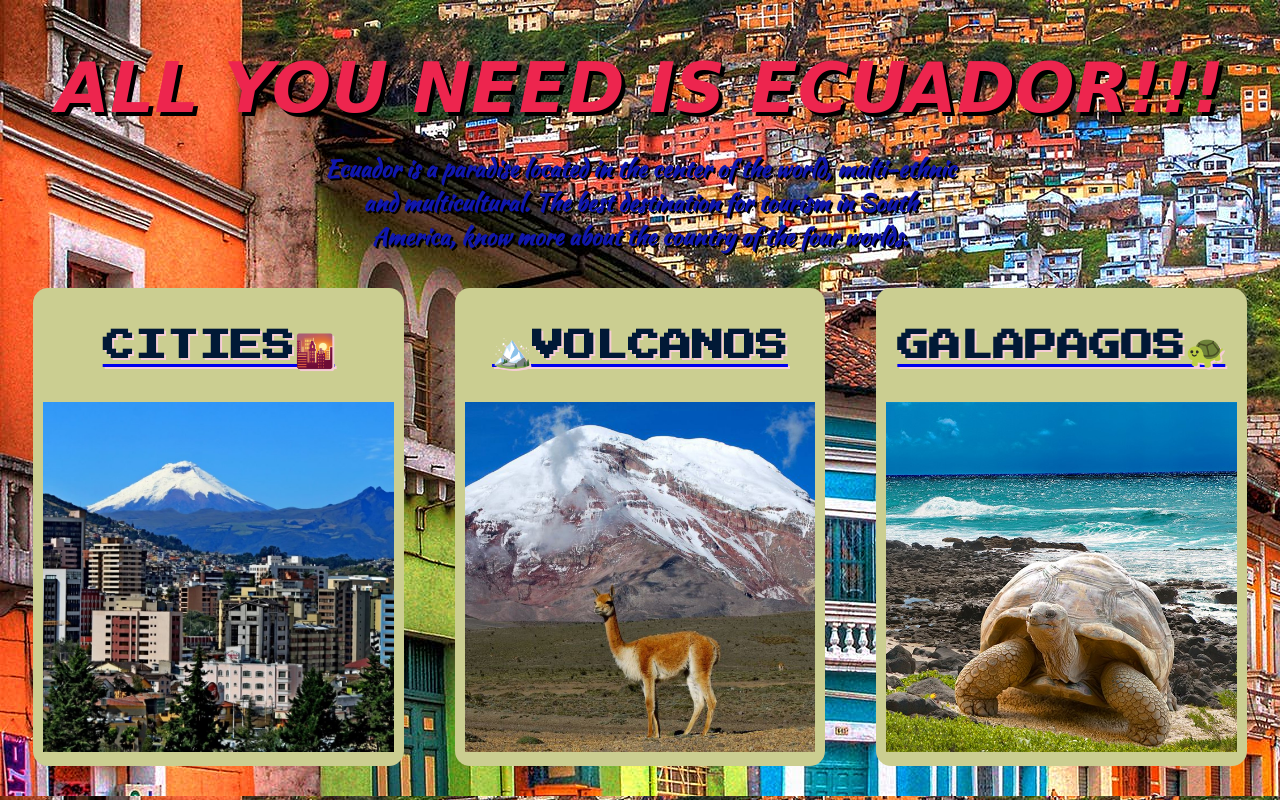
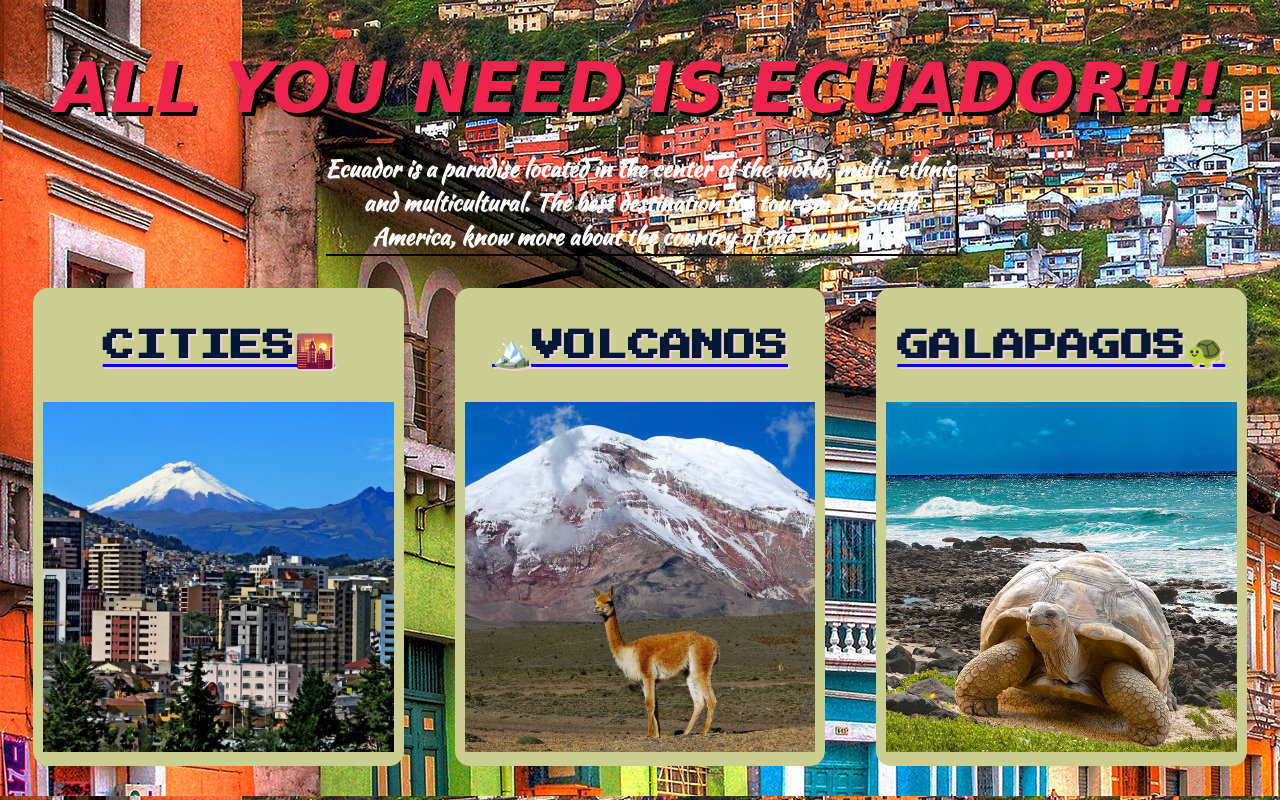
Before and after one commit to ChristianFuentes2000/ECUADOR, a plain HTML site: page index.html in a window 1280 px wide. Drawn offline with Linux system fonts and the light colour scheme.

Commit message:
Add files via upload

```diff
--- a/main.css
+++ b/main.css
@@ -23,8 +23,8 @@ body{
   width:50%;
   margin: auto;
   font-family: 'Kaushan Script', cursive;
-  color:#1117ad;
-  text-shadow: 2px 2px black;
+  color:#ffffff;
+  box-shadow: 2px 2px black;
 }
 
 .big-list {
```
